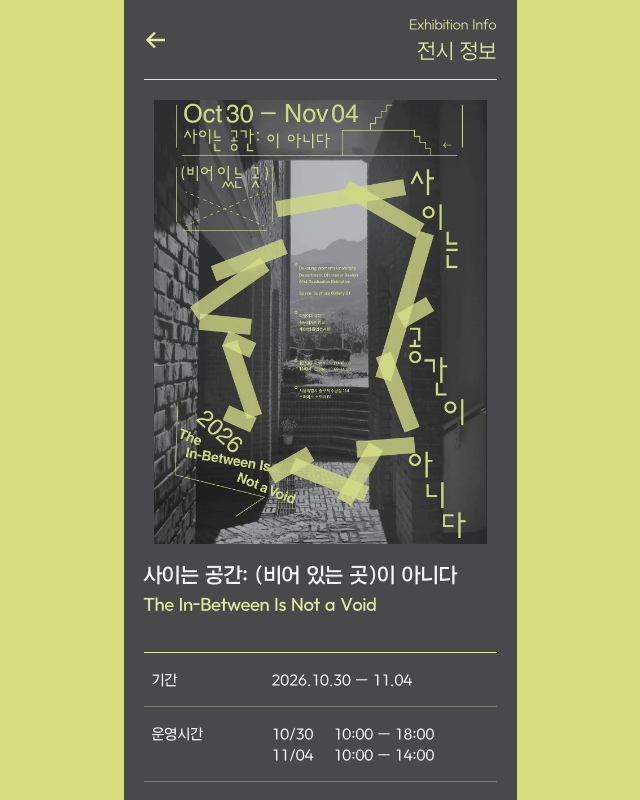
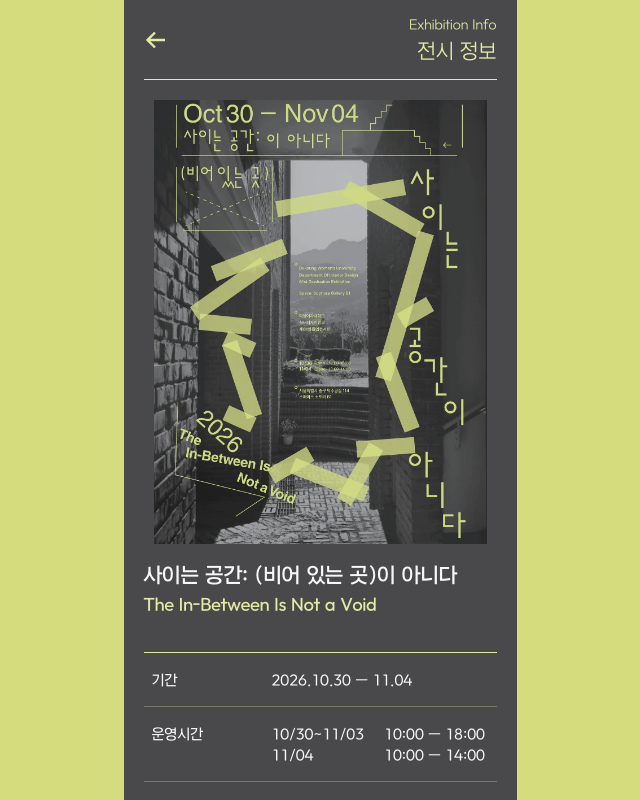
Before and after one commit to 2godong/2026-interior-grad-expo, a React (Vite) app: page /info in a window 1280 px wide. Shown: the whole page, without its empty margins (320-960 px from the left). Built offline with nearby package versions, Linux system fonts and the light colour scheme.

Commit message:
🔨refactor: 전시정보 시간 변경

```diff
--- a/src/pages/info/InfoPage.tsx
+++ b/src/pages/info/InfoPage.tsx
@@ -58,7 +58,7 @@ export default function InfoPage() {
           <S.Label>운영시간</S.Label>
           <S.Value>
             <S.Hours>
-              <span>10/30</span>
+              <span>10/30~11/03</span>
               <span>10:00 — 18:00</span>
               <span>11/04</span>
               <span>10:00 — 14:00</span>
```
